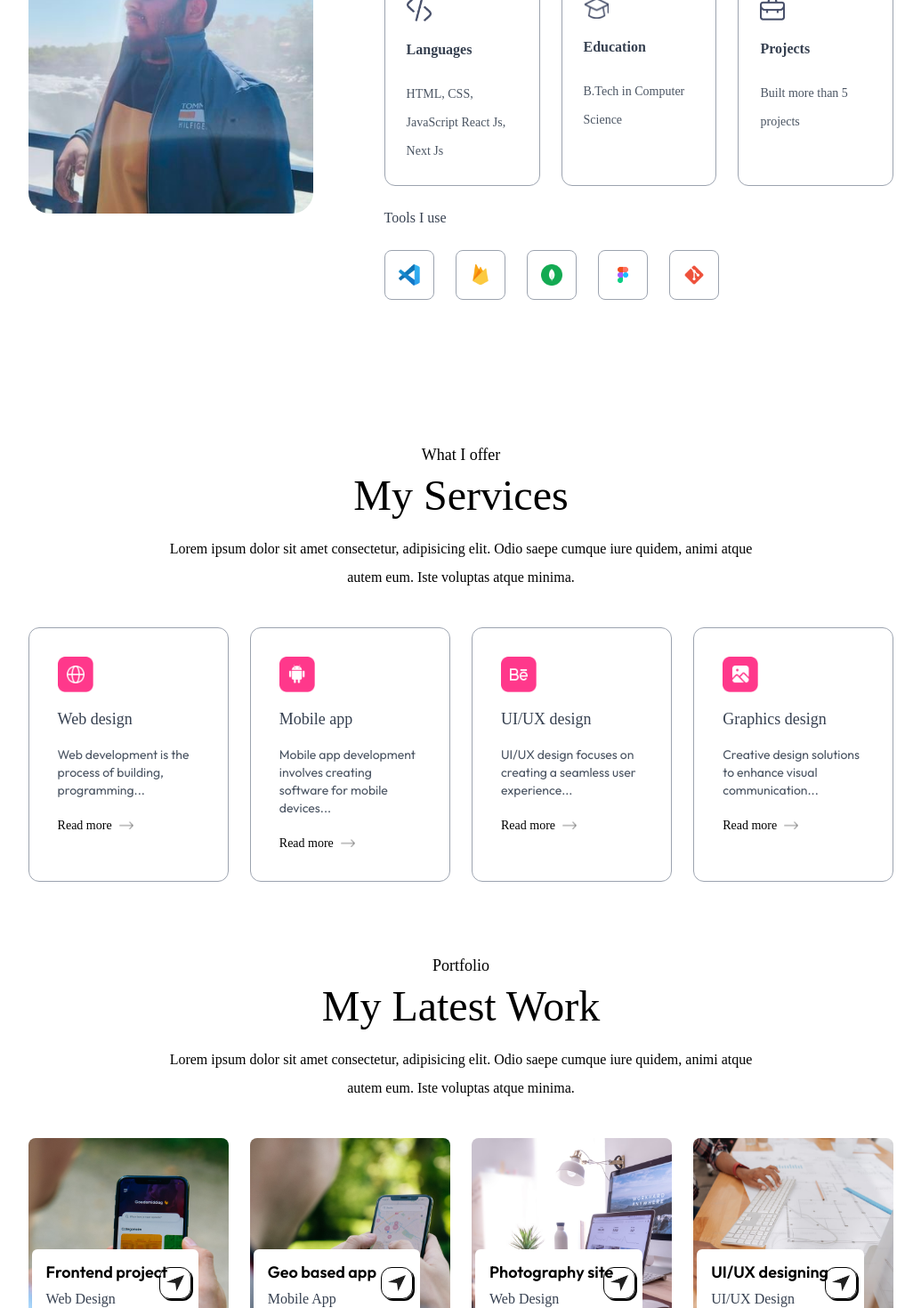
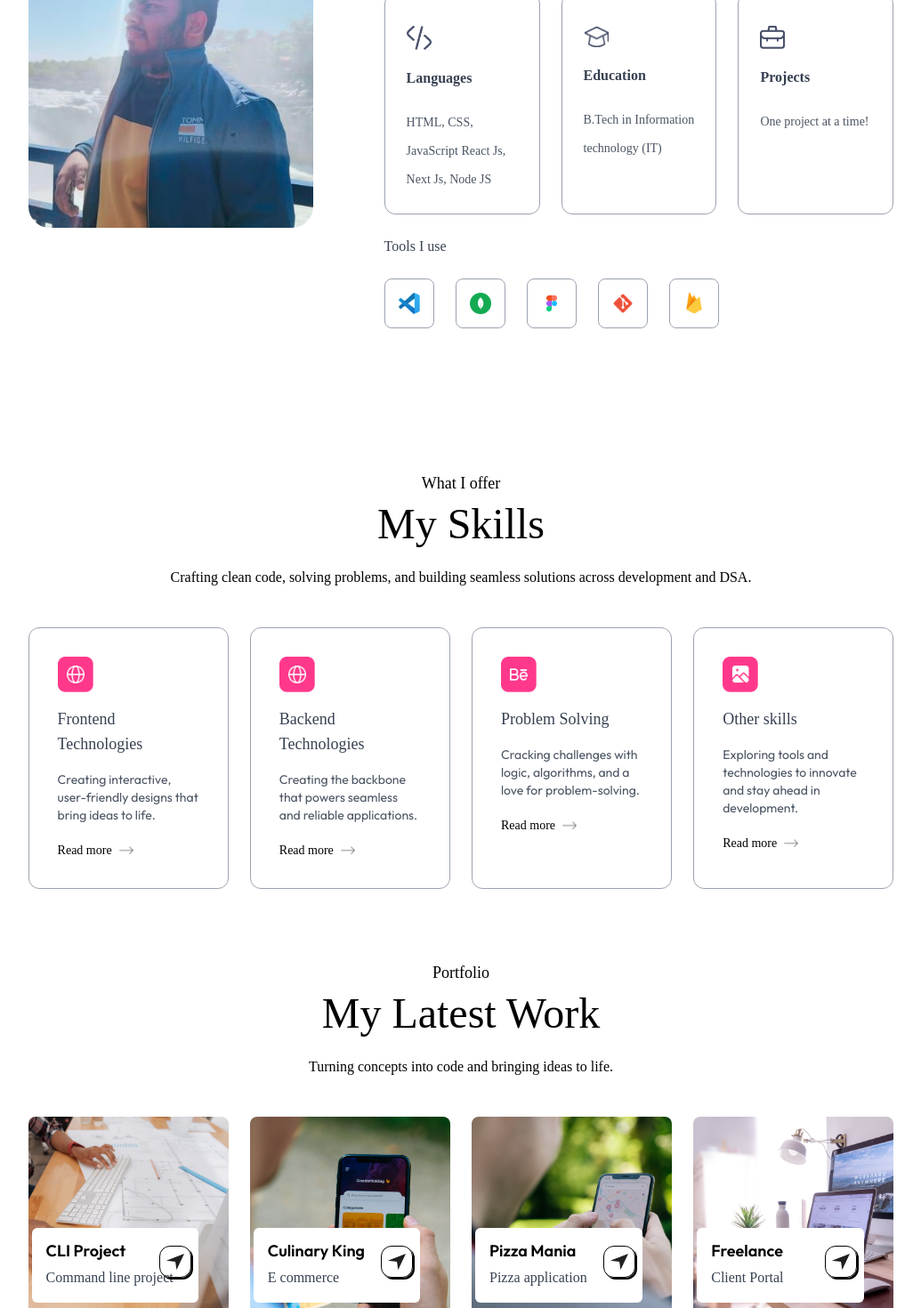
Before and after one commit to AmulSharma12/Portfolio, a Next.js app: page / in a window 1280 px wide. Shown: the part 1180-2650 px from the top of the page at 89% size, without its empty margins (122-1157 px from the left). Built offline with nearby package versions, Linux system fonts and the light colour scheme; a web font is replaced by a local one.

Commit message:
Fixed all the bugs

```diff
--- a/app/components/About.jsx
+++ b/app/components/About.jsx
@@ -20,10 +20,11 @@ const About = ({ isDarkMode }) => {
 
           <div className="flex-1">
             <p className="mb-10 max-w-2xl font-Ovo">
-              Lorem ipsum dolor sit amet, consectetur adipisicing elit. Aliquam
-              accusamus fugit laudantium nulla id ab commodi velit itaque
-              temporibus accusantium fugiat earum sequi doloremque explicabo,
-              aliquid totam. Cupiditate, ex consequatur.
+              Hi, I’m Amul Sharma! I'm a passionate coder with a strong focus on
+              Data Structures and Algorithms (DSA) as well as development.
+              Whether I’m solving complex problems on LeetCode or building
+              creative solutions, I’m always eager to learn and grow in the
+              world of technology.
             </p>
 
             <ul className="grid grid-cols-1 sm:grid-cols-3 gap-6 max-w-2xl">
--- a/app/components/Contact.jsx
+++ b/app/components/Contact.jsx
@@ -33,8 +33,8 @@ const Contact = ({ isDarkMode }) => {
       </h3>
 
       <p className="font-Ovo mx-auto max-w-2xl mt-5 mb-10 text-center">
-        Got a question or just wanna say hi? Drop us a message—we’d love to hear
-        from you!
+        Got a question or just wanna say hi?&nbsp; Drop us a message—we’d love
+        to hear from you!
       </p>
 
       <form onSubmit={onSubmit} className="max-w-2xl mx-auto">
--- a/app/components/Footer.jsx
+++ b/app/components/Footer.jsx
@@ -7,7 +7,7 @@ const Footer = () => {
       <div className="text-center ">
         <div className="flex items-center justify-center gap-2 mx-auto">
           <Image src={assets.mail_icon} alt="" className="w-6" />
-          <span>xyz123@gmail.com</span>
+          <span>amulsharma7369@gmail.com</span>
         </div>
       </div>
 
--- a/app/components/Navbar.jsx
+++ b/app/components/Navbar.jsx
@@ -61,8 +61,8 @@ const Navbar = ({ isDarkMode, setIsDarkMode }) => {
             </a>
           </li>
           <li>
-            <a className="font-Ovo" href="#services">
-              Services
+            <a className="font-Ovo" href="#skills">
+              Skills
             </a>
           </li>
           <li>
--- a/app/components/Services.jsx
+++ b/app/components/Skills.jsx
@@ -2,16 +2,16 @@ import { serviceData } from "@/assets/assets";
 import Image from "next/image";
 import { assets } from "@/assets/assets";
 
-const Services = ({ isDarkMode }) => {
+const Skills = ({ isDarkMode }) => {
   return (
     <>
-      <div id="services" className="w-full px-[12%] py-10 scroll-mt-20">
+      <div id="skills" className="w-full px-[12%] py-10 scroll-mt-20">
         <h1 className="font-Ovo text-center text-lg mb-2">What I offer</h1>
-        <h3 className="font-Ovo text-center text-5xl">My Services</h3>
+        <h3 className="font-Ovo text-center text-5xl">My Skills</h3>
 
         <p className="font-Ovo mx-auto max-w-2xl mt-5 mb-10 text-center ">
-          Lorem ipsum dolor sit amet consectetur, adipisicing elit. Odio saepe
-          cumque iure quidem, animi atque autem eum. Iste voluptas atque minima.
+          Crafting clean code, solving problems, and building seamless solutions
+          across development and DSA.
         </p>
 
         <div className="grid grid-cols-auto gap-6 my-15 ">
@@ -29,6 +29,7 @@ const Services = ({ isDarkMode }) => {
               </p>
               <a
                 href={link}
+                target="_blank"
                 className="flex items-center text-sm font-Ovo mt-5 gap-2"
               >
                 Read more
@@ -42,4 +43,4 @@ const Services = ({ isDarkMode }) => {
   );
 };
 
-export default Services;
+export default Skills;
--- a/app/components/Work.jsx
+++ b/app/components/Work.jsx
@@ -9,8 +9,7 @@ const Work = ({ isDarkMode }) => {
       <h3 className="font-Ovo text-center text-5xl">My Latest Work</h3>
 
       <p className="font-Ovo mx-auto max-w-2xl mt-5 mb-10 text-center ">
-        Lorem ipsum dolor sit amet consectetur, adipisicing elit. Odio saepe
-        cumque iure quidem, animi atque autem eum. Iste voluptas atque minima.
+        Turning concepts into code and bringing ideas to life.
       </p>
 
       <div className="grid grid-cols-auto my-10 gap-6 dark:text-black">
--- a/app/page.js
+++ b/app/page.js
@@ -2,7 +2,7 @@
 import Navbar from "./components/Navbar";
 import Header from "./components/Header";
 import About from "./components/About";
-import Services from "./components/Services";
+import Skills from "./components/Skills";
 import Work from "./components/Work";
 import Contact from "./components/Contact";
 import Footer from "./components/Footer";
@@ -38,7 +38,7 @@ export default function Home() {
       <Navbar isDarkMode={isDarkMode} setIsDarkMode={setIsDarkMode} />
       <Header isDarkMode={isDarkMode} />
       <About isDarkMode={isDarkMode} />
-      <Services isDarkMode={isDarkMode} />
+      <Skills isDarkMode={isDarkMode} />
       <Work isDarkMode={isDarkMode} />
       <Contact isDarkMode={isDarkMode} />
       <Footer isDarkMode={isDarkMode} />
--- a/assets/assets.js
+++ b/assets/assets.js
@@ -78,53 +78,55 @@ export const assets = {
 
 export const workData = [
   {
-    title: "Frontend project",
-    description: "Web Design",
+    title: "CLI Project",
+    description: "Command line project",
+    bgImage: "/work-4.png",
+  },
+  {
+    title: "Culinary King",
+    description: "E commerce",
     bgImage: "/work-1.png",
   },
   {
-    title: "Geo based app",
-    description: "Mobile App",
+    title: "Pizza Mania",
+    description: "Pizza application",
     bgImage: "/work-2.png",
   },
   {
-    title: "Photography site",
-    description: "Web Design",
+    title: "Freelance",
+    description: "Client Portal",
     bgImage: "/work-3.png",
-  },
-  {
-    title: "UI/UX designing",
-    description: "UI/UX Design",
-    bgImage: "/work-4.png",
   },
 ];
 
 export const serviceData = [
   {
     icon: assets.web_icon,
-    title: "Web design",
-    description: "Web development is the process of building, programming...",
-    link: "",
+    title: "Frontend Technologies",
+    description:
+      "Creating interactive, user-friendly designs that bring ideas to life.",
+    link: "https://roadmap.sh/frontend",
   },
   {
-    icon: assets.mobile_icon,
-    title: "Mobile app",
+    icon: assets.web_icon,
+    title: "Backend Technologies",
     description:
-      "Mobile app development involves creating software for mobile devices...",
-    link: "",
+      "Creating the backbone that powers seamless and reliable applications.",
+    link: "https://roadmap.sh/backend",
   },
   {
     icon: assets.ui_icon,
-    title: "UI/UX design",
+    title: "Problem Solving",
     description:
-      "UI/UX design focuses on creating a seamless user experience...",
-    link: "",
+      "Cracking challenges with logic, algorithms, and a love for problem-solving.",
+    link: "https://leetcode.com/u/Amul-Sharma/",
   },
   {
     icon: assets.graphics_icon,
-    title: "Graphics design",
-    description: "Creative design solutions to enhance visual communication...",
-    link: "",
+    title: "Other skills",
+    description:
+      "Exploring tools and technologies to innovate and stay ahead in development.",
+    link: "https://roadmap.sh/git-github",
   },
 ];
 
@@ -133,26 +135,27 @@ export const infoList = [
     icon: assets.code_icon,
     iconDark: assets.code_icon_dark,
     title: "Languages",
-    description: "HTML, CSS, JavaScript React Js, Next Js",
+    description: "HTML, CSS, JavaScript React Js, Next Js, Node JS",
   },
   {
     icon: assets.edu_icon,
     iconDark: assets.edu_icon_dark,
     title: "Education",
-    description: "B.Tech in Computer Science",
+    description: "B.Tech in Information technology (IT)",
   },
   {
     icon: assets.project_icon,
     iconDark: assets.project_icon_dark,
     title: "Projects",
-    description: "Built more than 5 projects",
+    description: "One project at a time!",
   },
 ];
 
 export const toolsData = [
   assets.vscode,
-  assets.firebase,
+
   assets.mongodb,
   assets.figma,
   assets.git,
+  assets.firebase,
 ];
```
